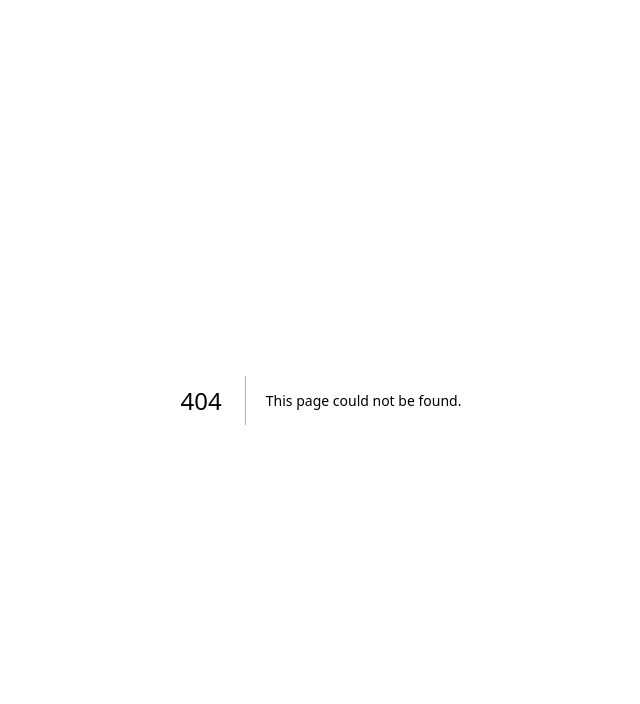
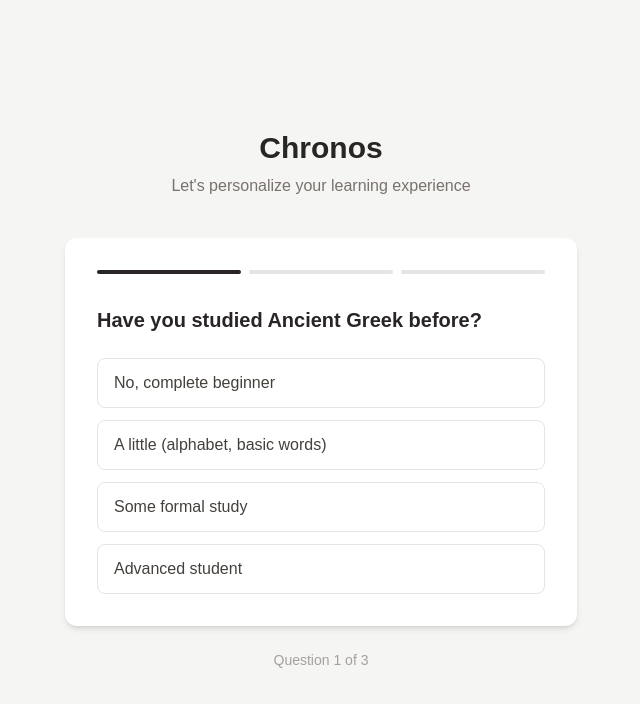
Before and after one commit to StanfordCS194/spr26-Team-25, a Next.js app in the folder frontend/: page /onboarding in a window 1280 px wide. Before the commit this address had no page. Shown: the top 704 px of the page, without its empty margins (319-959 px from the left). Built offline with nearby package versions, Linux system fonts and the light colour scheme.

Commit message:
Add onboarding flow and connect user profile to tutor

```diff
--- /dev/null
+++ b/frontend/app/onboarding/page.tsx
@@ -0,0 +1,89 @@
+'use client';
+
+import { useState } from 'react';
+import { useRouter } from 'next/navigation';
+
+// The three diagnostic questions shown to the user during onboarding
+const questions = [
+  {
+    id: 'experience',
+    question: 'Have you studied Ancient Greek before?',
+    options: ['No, complete beginner', 'A little (alphabet, basic words)', 'Some formal study', 'Advanced student'],
+  },
+  {
+    id: 'goal',
+    question: 'What is your main goal?',
+    options: ['Read philosophy (Plato, Aristotle)', 'Read the New Testament', 'General curiosity & history', 'Academic coursework'],
+  },
+  {
+    id: 'time',
+    question: 'How much time can you dedicate per week?',
+    options: ['15–30 minutes', '30–60 minutes', '1–2 hours', '2+ hours'],
+  },
+];
+
+export default function Onboarding() {
+  // useRouter allows us to navigate to other pages programmatically
+  const router = useRouter();
+
+  // Track which question we're on (0, 1, or 2)
+  const [step, setStep] = useState(0);
+
+  // Store the user's answers as a key-value object, e.g. { experience: "beginner", goal: "philosophy" }
+  const [answers, setAnswers] = useState<Record<string, string>>({});
+
+  // Called when the user clicks an answer option
+  function selectOption(option: string) {
+    // Add the new answer to the existing answers without losing previous ones
+    const newAnswers = { ...answers, [questions[step].id]: option };
+    setAnswers(newAnswers);
+
+    if (step < questions.length - 1) {
+      // More questions remain — advance to the next one
+      setStep(step + 1);
+    } else {
+      // All questions answered — save profile to browser storage and go to the tutor
+      localStorage.setItem('chronos_profile', JSON.stringify(newAnswers));
+      router.push('/');
+    }
+  }
+
+  // The current question being displayed
+  const current = questions[step];
+
+  return (
+    <main className="min-h-screen bg-stone-100 flex flex-col items-center justify-center p-4">
+      <h1 className="text-3xl font-bold text-stone-800 mb-2">Chronos</h1>
+      <p className="text-stone-500 mb-10">Let's personalize your learning experience</p>
+
+      <div className="w-full max-w-lg bg-white rounded-xl shadow-md p-8">
+
+        {/* Progress bar — one segment per question, filled up to the current step */}
+        <div className="flex gap-2 mb-8">
+          {questions.map((_, i) => (
+            <div key={i} className={`h-1 flex-1 rounded-full ${i <= step ? 'bg-stone-800' : 'bg-stone-200'}`} />
+          ))}
+        </div>
+
+        {/* The current question text */}
+        <h2 className="text-xl font-semibold text-stone-800 mb-6">{current.question}</h2>
+
+        {/* Answer options — each is a clickable button */}
+        <div className="space-y-3">
+          {current.options.map((option) => (
+            <button
+              key={option}
+              onClick={() => selectOption(option)}
+              className="w-full text-left px-4 py-3 rounded-lg border border-stone-200 hover:border-stone-800 hover:bg-stone-50 text-stone-700 transition-all"
+            >
+              {option}
+            </button>
+          ))}
+        </div>
+      </div>
+
+      {/* Shows the user which question they're on */}
+      <p className="text-stone-400 text-sm mt-6">Question {step + 1} of {questions.length}</p>
+    </main>
+  );
+}
--- a/frontend/app/page.tsx
+++ b/frontend/app/page.tsx
@@ -1,36 +1,80 @@
-'use client';
+'use client'; // This file runs in the browser, not on the server — required for interactivity like typing and clicking
 
-import { useState } from 'react';
+import { useState, useEffect } from 'react';
+// useState: stores data that can change over time without reloading the page
+// useEffect: runs code at a specific moment — here, when the page first loads
 
+// Define the shape of a chat message
+// role distinguishes who spoke: 'user' is the learner, 'assistant' is the Chronos tutor
 interface Message {
   role: 'user' | 'assistant';
   content: string;
 }
 
+// Define the shape of the learner's profile collected during onboarding
+interface UserProfile {
+  experience: string; // Prior knowledge of Ancient Greek (e.g. "No, complete beginner")
+  goal: string;       // Why they want to learn (e.g. "Read the New Testament")
+  time: string;       // Weekly time commitment (e.g. "30–60 minutes")
+}
+
 export default function Home() {
+  // Stores the full conversation so it can be displayed on screen and sent to the backend for context
   const [messages, setMessages] = useState<Message[]>([]);
+
+  // Tracks what the learner is currently typing before they press Send
   const [input, setInput] = useState('');
+
+  // When true, shows "Chronos is thinking..." while waiting for the tutor's response
   const [loading, setLoading] = useState(false);
 
+  // Holds the learner's onboarding profile so the tutor can personalize its teaching style
+  const [profile, setProfile] = useState<UserProfile | null>(null);
+
+  // When the page first loads, retrieve the learner's saved onboarding profile from the browser
+  // This allows Chronos to remember who the learner is across sessions without a login system
+  useEffect(() => {
+    const saved = localStorage.getItem('chronos_profile');
+    if (saved) {
+      setProfile(JSON.parse(saved)); // Convert the stored text back into a JavaScript object
+    }
+  }, []); // The empty [] ensures this only runs once when the page first opens, not on every re-render
+
+  // Maps the learner's onboarding experience answer to a simple level string
+  // This level is sent to the backend so the tutor knows whether to start
+  // with the alphabet and basic vocabulary, or jump into grammar and complex texts
+  function getLevel(): string {
+    if (!profile) return 'beginner'; // Default to beginner if no profile is found
+    if (profile.experience === 'No, complete beginner') return 'beginner';
+    if (profile.experience === 'A little (alphabet, basic words)') return 'beginner';
+    if (profile.experience === 'Some formal study') return 'intermediate';
+    return 'advanced';
+  }
+
+  // Handles sending a message when the learner presses Send or hits Enter
   async function sendMessage() {
-    if (!input.trim()) return;
+    if (!input.trim()) return; // Prevent sending empty or whitespace-only messages
 
+    // Add the learner's message to the screen immediately, before waiting for the tutor's reply
     const userMessage: Message = { role: 'user', content: input };
     const newMessages = [...messages, userMessage];
     setMessages(newMessages);
-    setInput('');
-    setLoading(true);
+    setInput('');      // Clear the text box so the learner can type their next message
+    setLoading(true);  // Show the "Chronos is thinking..." indicator
 
+    // Send the message to the FastAPI backend, which forwards it to the AI tutor
+    // We include the full conversation history so the tutor maintains context across the session
     const response = await fetch('http://localhost:8000/api/chat', {
       method: 'POST',
       headers: { 'Content-Type': 'application/json' },
       body: JSON.stringify({
         message: input,
-        level: 'beginner',
-        history: messages,
+        level: getLevel(),   // Tells the tutor how to pitch its vocabulary and grammar explanations
+        history: messages,   // Previous messages so the tutor doesn't lose track of what was covered
       }),
     });
 
+    // Add the tutor's response to the conversation and hide the loading indicator
     const data = await response.json();
     setMessages([...newMessages, { role: 'assistant', content: data.response }]);
     setLoading(false);
@@ -41,24 +85,40 @@ export default function Home() {
       <h1 className="text-3xl font-bold text-stone-800 mb-2">Chronos</h1>
       <p className="text-stone-500 mb-6">Your Ancient Greek AI Tutor</p>
 
+      {/* If the learner completed onboarding, show their learning goal and detected level below the title */}
+      {profile && (
+        <p className="text-sm text-stone-400 mb-4">
+          Goal: {profile.goal} · Level: {getLevel()}
+        </p>
+      )}
+
+      {/* Main chat window */}
       <div className="w-full max-w-2xl bg-white rounded-xl shadow-md flex flex-col h-[600px]">
+
+        {/* Scrollable area where the conversation history is displayed */}
         <div className="flex-1 overflow-y-auto p-6 space-y-4">
+
+          {/* Prompt shown before the learner sends their first message */}
           {messages.length === 0 && (
             <p className="text-center text-stone-400 mt-20">
               Start a conversation to begin learning Ancient Greek
             </p>
           )}
+
+          {/* Render each message — learner messages appear on the right, tutor messages on the left */}
           {messages.map((msg, i) => (
             <div key={i} className={`flex ${msg.role === 'user' ? 'justify-end' : 'justify-start'}`}>
               <div className={`max-w-[80%] rounded-lg px-4 py-2 text-sm whitespace-pre-wrap ${
                 msg.role === 'user'
-                  ? 'bg-stone-800 text-white'
-                  : 'bg-stone-100 text-stone-800'
+                  ? 'bg-stone-800 text-white'     // Learner messages: dark background
+                  : 'bg-stone-100 text-stone-800'  // Tutor messages: light background
               }`}>
                 {msg.content}
               </div>
             </div>
           ))}
+
+          {/* Shown while the tutor is generating its response */}
           {loading && (
             <div className="flex justify-start">
               <div className="bg-stone-100 text-stone-400 rounded-lg px-4 py-2 text-sm">
@@ -68,17 +128,18 @@ export default function Home() {
           )}
         </div>
 
+        {/* Text input and send button at the bottom of the chat window */}
         <div className="border-t p-4 flex gap-2">
           <input
-            className="flex-1 border rounded-lg px-4 py-2 text-sm focus:outline-none focus:ring-2 focus:ring-stone-400"
+            className="flex-1 border rounded-lg px-4 py-2 text-sm text-stone-800 placeholder-stone-400 focus:outline-none focus:ring-2 focus:ring-stone-400"
             placeholder="Type your message..."
             value={input}
-            onChange={(e) => setInput(e.target.value)}
-            onKeyDown={(e) => e.key === 'Enter' && sendMessage()}
+            onChange={(e) => setInput(e.target.value)}           // Update state as the learner types
+            onKeyDown={(e) => e.key === 'Enter' && sendMessage()} // Allow sending with the Enter key
           />
           <button
             onClick={sendMessage}
-            disabled={loading}
+            disabled={loading} // Prevent double-sending while the tutor is still responding
             className="bg-stone-800 text-white px-4 py-2 rounded-lg text-sm hover:bg-stone-700 disabled:opacity-50"
           >
             Send
```
